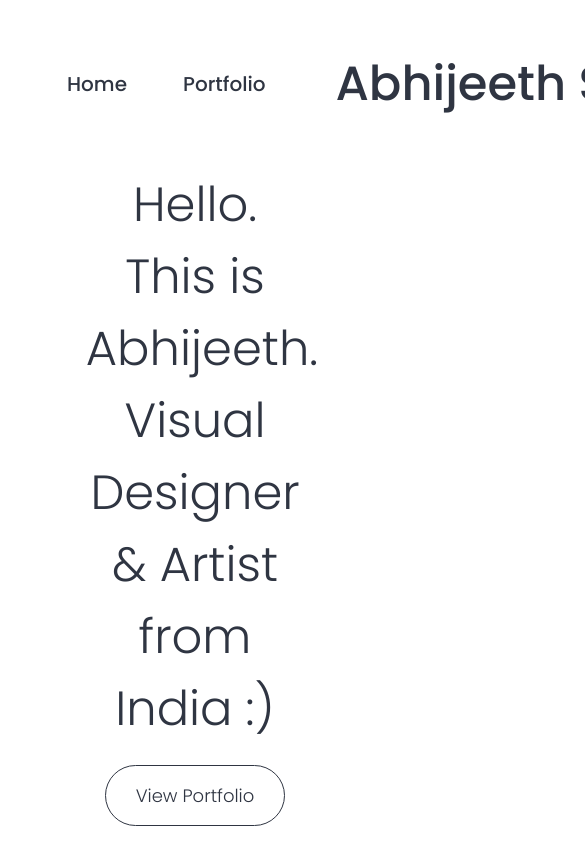
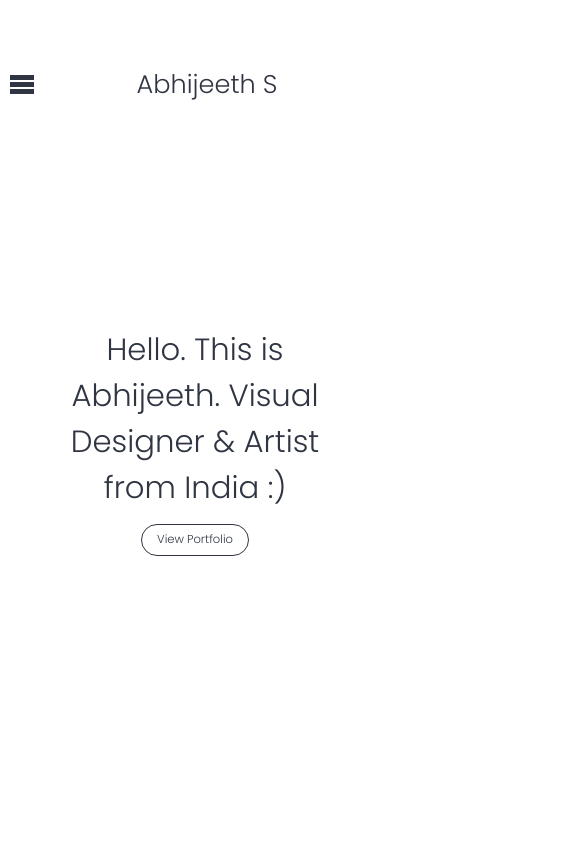
Before and after one commit to rohithramesh44/abhijeeths, a React (Create React App) app: page / in a window 390 px wide. Shown: the top 844 px of the page, 585 px wide, since content can reach past the window. Built offline with nearby package versions, Linux system fonts and the light colour scheme.

Commit message:
nav and banner heading responsive set

```diff
--- a/src/Components/GlobalStyle.js
+++ b/src/Components/GlobalStyle.js
@@ -14,6 +14,17 @@ const GlobalStyle = createGlobalStyle`
         font-weight: 300;
         font-family: 'Poppins', sans-serif;
         color: #2f3542;
+        @media (max-width: 992px){
+            font-size: 57% ;
+         }
+        @media (max-width: 768px){
+            font-size: 50% !important;
+         }
+        @media (max-width: 576px){
+            font-size: 40% !important;
+         }
+
+
     }
     h1{
         font-size: 4.8rem;
--- a/src/Components/Navbar.js
+++ b/src/Components/Navbar.js
@@ -7,6 +7,9 @@ function Navbar() {
   return (
     <Container>
       <NavbarStyle>
+        <div className="menu-icon">
+          <span></span>
+        </div>
         <ul>
           <li>
             <a to="/">home</a>
@@ -24,21 +27,63 @@ function Navbar() {
             <a to="/">Contact</a>
           </li>
         </ul>
+        <div></div>
       </NavbarStyle>
     </Container>
   );
 }
 const NavbarStyle = styled.div`
   min-height: 20vh;
-  display: grid;
+  display: flex;
   align-items: center;
+  justify-content: space-between;
+
+  .menu-icon {
+    width: 4rem;
+    height: 3rem;
+    position: relative;
+    display: none;
+    align-items: center;
+    justify-content: center;
+
+    @media (max-width: 768px) {
+      display: flex;
+    }
+    cursor: pointer;
+    span {
+      width: 100%;
+      height: 5px;
+      display: inline-block;
+      background-color: ${(props) => props.theme.colors.black};
+
+      &::before {
+        content: "";
+        width: 100%;
+        height: 5px;
+        display: inline-block;
+        position: absolute;
+        top: 0;
+        left: 0;
+        background-color: ${(props) => props.theme.colors.black};
+      }
+      &::after {
+        content: "";
+        width: 100%;
+        height: 5px;
+        display: inline-block;
+        position: absolute;
+        bottom: 0;
+        right: 0;
+        background-color: ${(props) => props.theme.colors.black};
+      }
+    }
+  }
 
   ul {
-    display: grid;
-    grid-template-columns: repeat(5, min-content);
+    width: 100%;
+    display: flex;
     justify-content: space-between;
     align-items: center;
-
     list-style: none;
 
     li {
@@ -50,8 +95,17 @@ const NavbarStyle = styled.div`
       z-index: 1;
       cursor: pointer;
       transition: color 0.3s ease-in-out;
+      &:hover {
+        color: ${(props) => props.theme.colors.white};
+      }
       &:active {
         color: ${(props) => props.theme.colors.blackLi};
+      }
+      @media (max-width: 900px) {
+        padding: 1.2rem 2.4rem;
+      }
+      @media (max-width: 768px) {
+        display: none;
       }
     }
     li::before {
@@ -63,7 +117,7 @@ const NavbarStyle = styled.div`
       bottom: 0;
       left: 0;
       z-index: -3;
-      background-color: ${(props) => props.theme.colors.offWhite};
+      background-color: ${(props) => props.theme.colors.black};
       transition: all 0.1s ease-in-out;
     }
 
@@ -71,14 +125,18 @@ const NavbarStyle = styled.div`
       height: 100%;
       transform: skew(0deg);
     }
+
+    /* @media (max-width: 1200px) {
+      font-size: 4rem !important;
+    } */
   }
 `;
 
-const Logo = styled.li`
+const Logo = styled.span`
   font-size: 4.8rem !important;
   text-transform: capitalize;
+  display: block;
   text-align: center;
-  min-width: 30rem;
   &:hover {
     color: #2f3542 !important;
   }
@@ -89,5 +147,14 @@ const Logo = styled.li`
     height: 0 !important;
     background-color: transparent !important;
   }
+  @media (max-width: 900px) {
+    font-size: 3.8rem !important;
+  }
+  @media (max-width: 1200px) {
+    font-size: 4rem !important;
+  }
+  @media (max-width: 768px) {
+    width: 100%;
+  }
 `;
 export default Navbar;
--- a/src/Pages/Home.js
+++ b/src/Pages/Home.js
@@ -23,11 +23,11 @@ const HomePage = styled.section`
   display: grid;
   grid-template-columns: minmax(min-content, 1fr);
   align-items: center;
-  /* justify-content: center; */
+  justify-content: center;
 
   div {
     text-align: center;
-    width: 70%;
+    width: 75%;
     justify-self: center;
     h1 {
       margin-bottom: 2rem;
--- a/src/style.js
+++ b/src/style.js
@@ -4,6 +4,15 @@ import styled from "styled-components";
 export const Container = styled.div`
   max-width: 80%;
   margin: 0 auto;
+  @media (max-width: 992px) {
+    max-width: 85%;
+  }
+  @media (max-width: 768px) {
+    max-width: 90%;
+  }
+  @media (max-width: 576px) {
+    max-width: 95%;
+  }
 `;
 export const Btn = styled.span`
   position: relative;
@@ -14,6 +23,7 @@ export const Btn = styled.span`
   border-radius: 100px;
   border: 1px solid ${(props) => props.theme.colors.black};
   overflow: hidden;
+  cursor: pointer;
   z-index: 22;
   transition: color 0.2s ease-in-out;
 
@@ -29,10 +39,21 @@ export const Btn = styled.span`
     left: 0;
     z-index: -22;
     border-radius: 100px;
+    /* transform: skew(45deg); */
     background-color: ${(props) => props.theme.colors.black};
-    transition: height 0.1s ease-in-out;
+    transition: all 0.1s ease-in-out;
   }
   &:hover::before {
     height: 100%;
+    /* transform: skew(0deg); */
+  }
+  @media (max-width: 992px) {
+    padding: 1.4rem 2.8rem;
+  }
+  @media (max-width: 768px) {
+    padding: 1.2rem 2.6rem;
+  }
+  @media (max-width: 576px) {
+    padding: 1rem 2.4rem;
   }
 `;
```
